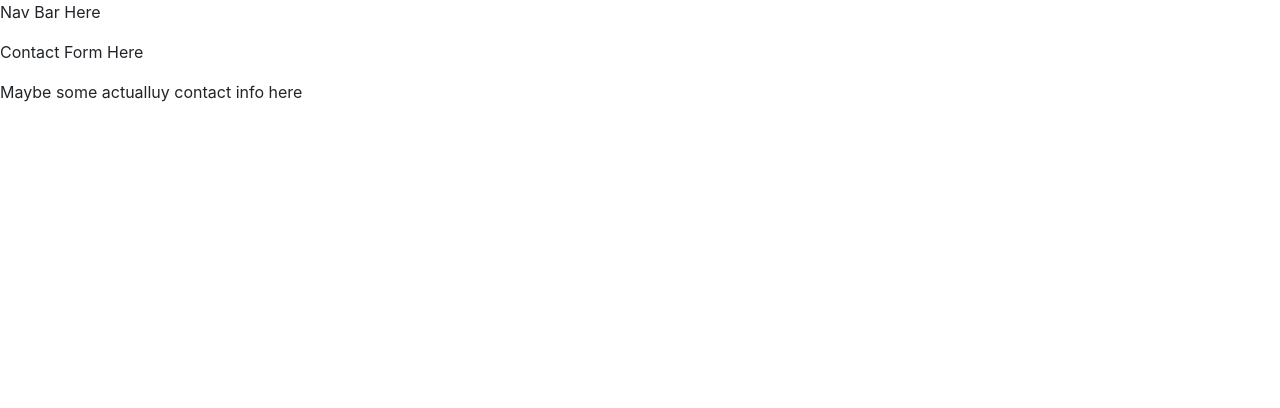
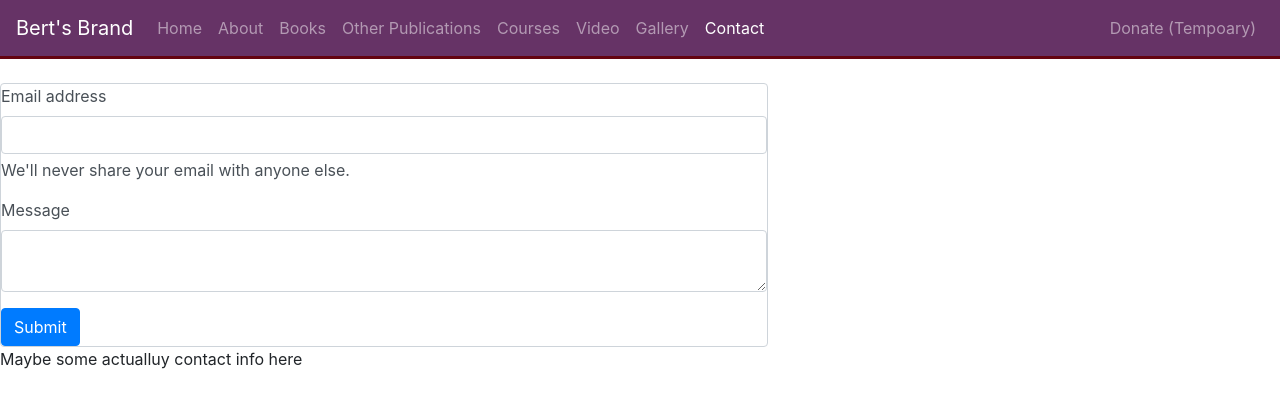
Before and after one commit to stephanedreyfus/bertPage, a website: page contact.html in a window 1280 px wide. Drawn offline with nearby package versions, Linux system fonts and the light colour scheme.

Commit message:
Connect and update contact files.

```diff
--- a/contact.css
+++ b/contact.css
@@ -0,0 +1,14 @@
+.menu_bar {
+  background: rgb(102, 51, 102);
+  border-bottom: 3px solid #640411;
+}
+
+#contact-form {
+  width: 60%;
+  color: #495057;
+  background-color: #fff;
+  background-clip: padding-box;
+  border: 1px solid #ced4da;
+  border-radius: 0.25rem;
+  transition: border-color .15s ease-in-out,box-shadow .15s ease-in-out;
+}
--- a/contact.html
+++ b/contact.html
@@ -7,14 +7,73 @@
     <link rel="icon" type="image/png" sizes="32x32" href="media/favicon_io/favicon-32x32.png">
     <link rel="icon" type="image/png" sizes="16x16" href="media/favicon_io/favicon-16x16.png">
     <link rel="manifest" href="media/favicon_io/site.webmanifest">
-    <title>Contact the HLD Foundation</title>
+    <title>Professor Dreyfus Archive</title>
     <link rel="stylesheet" href="contact.css">
     <!-- CSS only -->
     <link rel="stylesheet" href="https://stackpath.bootstrapcdn.com/bootstrap/4.5.0/css/bootstrap.min.css" integrity="sha384-9aIt2nRpC12Uk9gS9baDl411NQApFmC26EwAOH8WgZl5MYYxFfc+NcPb1dKGj7Sk" crossorigin="anonymous">
   </head>
-<body>
-  <p>Nav Bar Here</p>
-  <p>Contact Form Here</p>
+  <body>
+    <!-- JS, Popper.js, and jQuery -->
+    <script src="https://code.jquery.com/jquery-3.5.1.slim.min.js" integrity="sha384-DfXdz2htPH0lsSSs5nCTpuj/zy4C+OGpamoFVy38MVBnE+IbbVYUew+OrCXaRkfj" crossorigin="anonymous"></script>
+    <script src="https://cdn.jsdelivr.net/npm/popper.js@1.16.0/dist/umd/popper.min.js" integrity="sha384-Q6E9RHvbIyZFJoft+2mJbHaEWldlvI9IOYy5n3zV9zzTtmI3UksdQRVvoxMfooAo" crossorigin="anonymous"></script>
+    <script src="https://stackpath.bootstrapcdn.com/bootstrap/4.5.0/js/bootstrap.min.js" integrity="sha384-OgVRvuATP1z7JjHLkuOU7Xw704+h835Lr+6QL9UvYjZE3Ipu6Tp75j7Bh/kR0JKI" crossorigin="anonymous"></script>
+
+    <nav class="navbar navbar-expand-lg navbar-dark menu_bar">
+      <a class="navbar-brand" href="http://bertdreyfus.com">Bert's Brand</a>
+      <button class="navbar-toggler" type="button" data-toggle="collapse" data-target="#navbarSupportedContent" aria-controls="navbarSupportedContent" aria-expanded="false" aria-label="Toggle navigation">
+        <span class="navbar-toggler-icon"></span>
+      </button>
+
+      <div class="collapse navbar-collapse" id="navbarSupportedContent">
+        <ul class="navbar-nav mr-auto" id="nav-list">
+          <li class="nav-item">
+            <a class="nav-link" href="index.html">Home</a>
+          </li>
+          <li class="nav-item">
+            <a href="about.html" class="nav-link">About</a>
+          </li>
+          <li class="nav-item">
+            <a href="#" class="nav-link">Books</a>
+          </li>
+          <li class="nav-item">
+            <a href="#" class="nav-link">Other Publications</a>
+          </li>
+          <li class="nav-item">
+            <a href="http://socrates.berkeley.edu/%7Ehdreyfus/html/courses.html" class="nav-link">Courses</a>
+          </li>
+          <li class="nav-item">
+            <a href="#" class="nav-link">Video</a>
+          </li>
+          <li class="nav-item">
+            <a href="#" class="nav-link">Gallery</a>
+          </li>
+          <li class="nav-item active">
+            <a href="contact.html" class="nav-link">Contact <span class="sr-only">(current)</span></a>
+          </li>
+        </ul>
+        <ul class="navbar-nav ms-auto">
+          <li class="nav-item">
+              <a class="nav-link" href="#">Donate (Tempoary)</a>
+          </li>
+        </ul>
+      </div>
+    </nav>
+
+  <br>
+
+  <form id="contact-form">
+    <div class="mb-3">
+      <label for="emailInput" class="form-label">Email address</label>
+      <input type="email" class="form-control" id="emailInput" aria-describedby="emailHelp">
+      <div id="emailHelp" class="form-text">We'll never share your email with anyone else.</div>
+    </div>
+    <div class="mb-3">
+      <label for="contactMessage" class="form-label">Message</label>
+      <textarea class="form-control" id="contactMessage"></textarea>
+    </div>
+    <button type="submit" class="btn btn-primary">Submit</button>
+  </form>
+
   <p>Maybe some actualluy contact info here</p>
 
 </body>
```
Also changed, not shown: about.html (+8 -0 lines), index.css (+4 -4 lines), index.html (+8 -0 lines).
